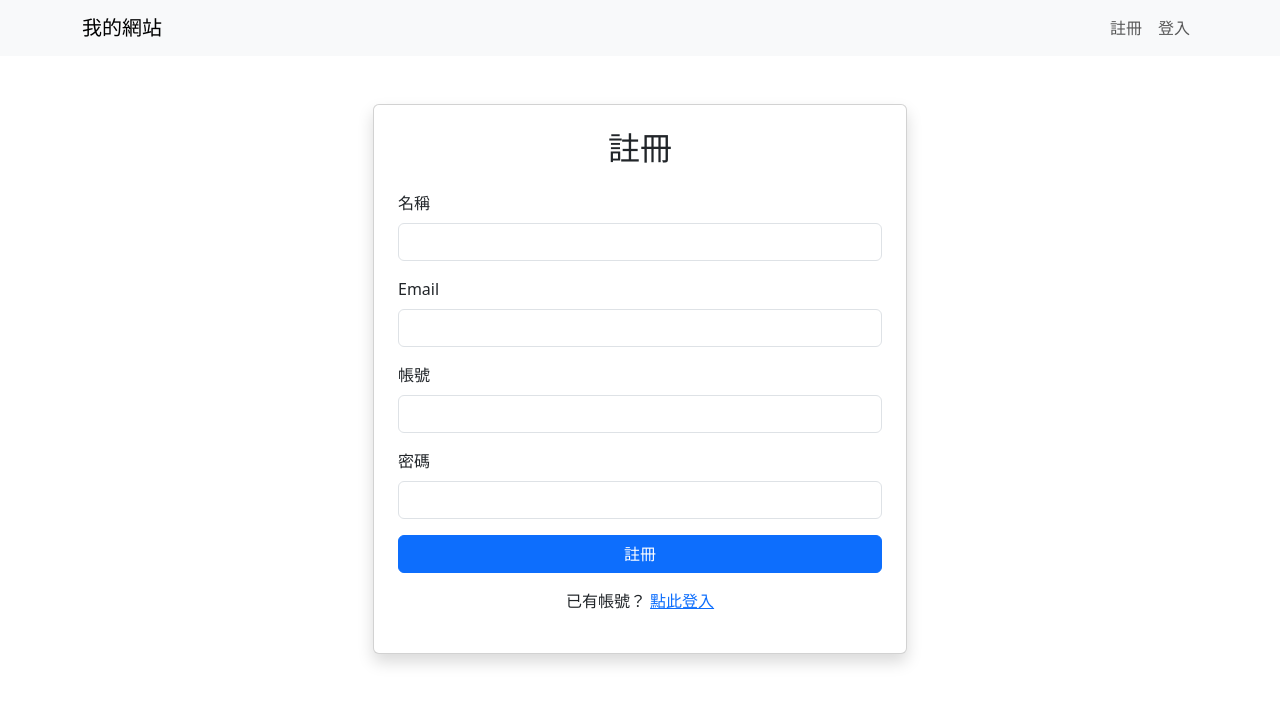
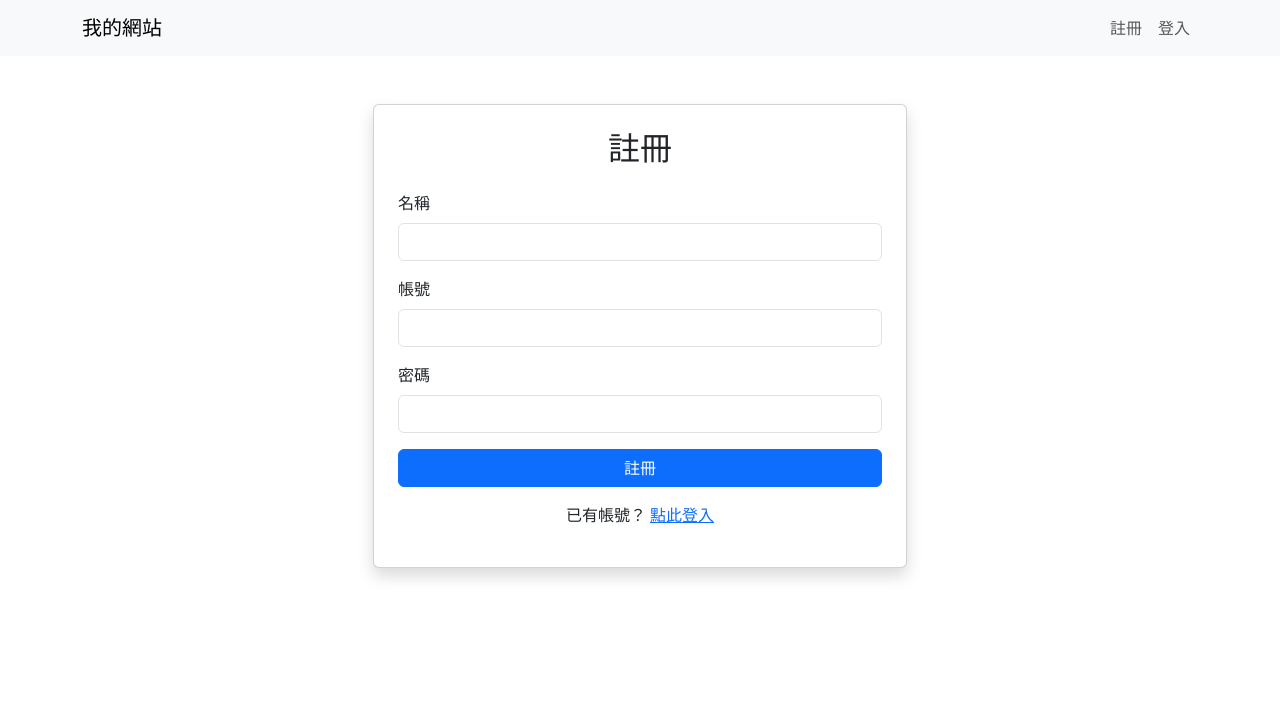
Before and after one commit to NFU-test1/2025-0304, a React (Create React App) app: page /register in a window 1280 px wide. Shown: the top 704 px of the page. Built offline with nearby package versions, Linux system fonts and the light colour scheme.

Commit message:
2 commit

```diff
--- a/src/Dashboard.js
+++ b/src/Dashboard.js
@@ -6,7 +6,6 @@ function Dashboard() {
   const [user, setUser] = useState(null);
   const [name, setName] = useState("");
   const [account, setAccount] = useState("");
-  const [email, setEmail] = useState("");
   const [password, setPassword] = useState("");
   const navigate = useNavigate();
 
@@ -20,13 +19,12 @@ function Dashboard() {
     setUser(userData);
     setName(userData.name);
     setAccount(userData.account);
-    setEmail(userData.email);
     setPassword(userData.password);
   }, [navigate]);
 
   async function handleUpdate(e) {
     e.preventDefault();
-    if (!name || !account || !email || !password) {
+    if (!name || !account || !password) {
       alert("所有欄位都必須填寫！");
       return;
     }
@@ -38,7 +36,6 @@ function Dashboard() {
         id_param: user.id,
         name_param: name,
         account_param: account,
-        email_param: email,
         password_param: password,
       });
 
@@ -48,12 +45,11 @@ function Dashboard() {
       alert("更新失敗：" + error.message);
     } else {
       alert("資料更新成功！");
-      // 這裡 **不清除密碼**
       localStorage.setItem(
         "user",
-        JSON.stringify({ ...user, name, account, email, password })
+        JSON.stringify({ ...user, name, account, password })
       );
-      setUser({ ...user, name, account, email, password }); // 更新狀態
+      setUser({ ...user, name, account, password }); // 更新狀態
     }
   }
 
@@ -103,10 +99,6 @@ function Dashboard() {
                     <input type="text" className="form-control" value={account} onChange={(e) => setAccount(e.target.value)} required />
                   </div>
                   <div className="mb-3">
-                    <label className="form-label">Email</label>
-                    <input type="email" className="form-control" value={email} onChange={(e) => setEmail(e.target.value)} required />
-                  </div>
-                  <div className="mb-3">
                     <label className="form-label">密碼</label>
                     <input type="password" className="form-control" value={password} onChange={(e) => setPassword(e.target.value)} required />
                   </div>
--- a/src/Register.js
+++ b/src/Register.js
@@ -4,7 +4,6 @@ import supabase from "./supabaseClient";
 
 function Register() {
   const [name, setName] = useState("");
-  const [email, setEmail] = useState("");
   const [account, setAccount] = useState("");
   const [password, setPassword] = useState("");
   const navigate = useNavigate();
@@ -13,7 +12,7 @@ function Register() {
     e.preventDefault();
 
     const { data, error } = await supabase.from("users").insert([
-      { name, email, account, password }
+      { name, account, password }
     ]);
 
     if (error) {
@@ -36,10 +35,6 @@ function Register() {
                 <input type="text" className="form-control" value={name} onChange={(e) => setName(e.target.value)} required />
               </div>
               <div className="mb-3">
-                <label className="form-label">Email</label>
-                <input type="email" className="form-control" value={email} onChange={(e) => setEmail(e.target.value)} required />
-              </div>
-              <div className="mb-3">
                 <label className="form-label">帳號</label>
                 <input type="text" className="form-control" value={account} onChange={(e) => setAccount(e.target.value)} required />
               </div>
```
